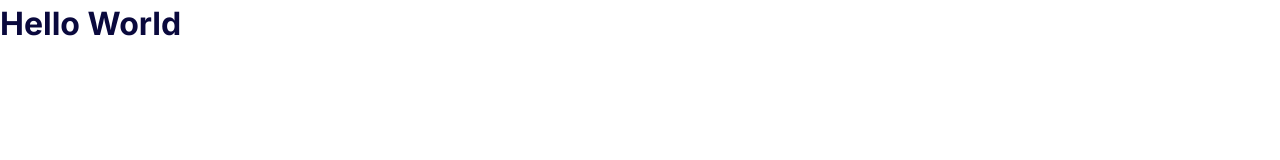
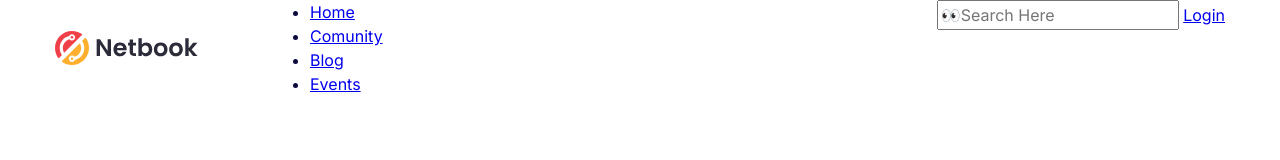
Before and after one commit to Valitogt79/portfolio-2023, a plain HTML site: page index.html in a window 1280 px wide. Drawn offline with Linux system fonts and the light colour scheme.

Commit message:
basic header

```diff
--- a/index.html
+++ b/index.html
@@ -26,8 +26,25 @@
     />
   </head>
   <body>
-    <header>
-      <h1>Hello World</h1>
+    <header class="header">
+      <div class="header__nav">
+        <img
+          src="./images/logo.svg"
+          alt="logo for the company Notbook and is a circle split diagonal with orange and yellow section and a line with a dot in the end"
+        />
+        <nav>
+          <ul>
+            <li><a href="#">Home</a></li>
+            <li><a href="#">Comunity</a></li>
+            <li><a href="#">Blog</a></li>
+            <li><a href="#">Events</a></li>
+          </ul>
+        </nav>
+      </div>
+      <div>
+        <input type="search" placeholder="👀Search Here"/>
+        <a href="/login">Login</a>
+      </div>
     </header>
     <main>
       <section class="hero"></section>
--- a/styles/main.css
+++ b/styles/main.css
@@ -49,9 +49,23 @@ p, h1, h2, h3, h4, h5, h6 {
   --color-primary: #217bf4;
   --color-secondary: #ffaf2e;
   --color-text: #0a093d;
+  --full-width: 1170px;
+
 }
 
 body{
   color: var(--color-text);
   font-family:'Inter', sans-serif
 }
+
+.header{
+  width: var(--full-width);
+  margin: 0 auto;
+  display: flex;
+  justify-content: space-between;
+}
+
+.header__nav{
+  display: flex;
+  gap: 4.5rem;
+}
```
